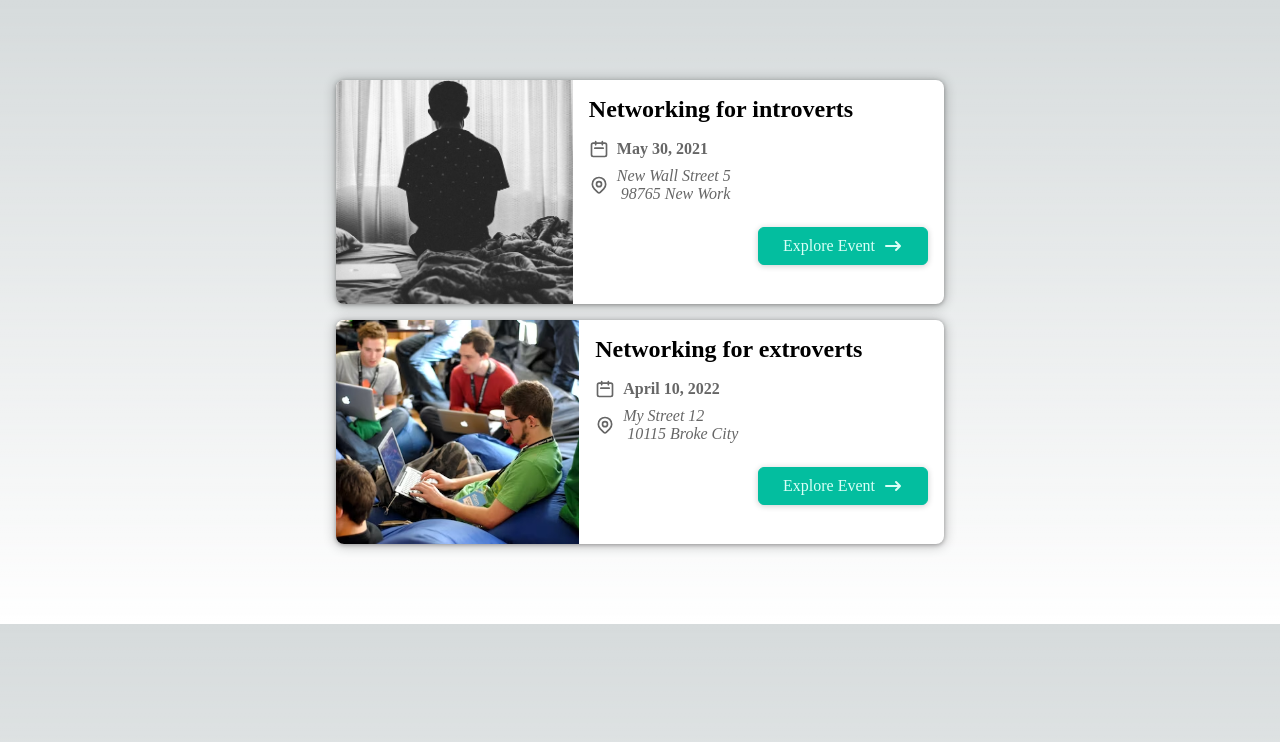
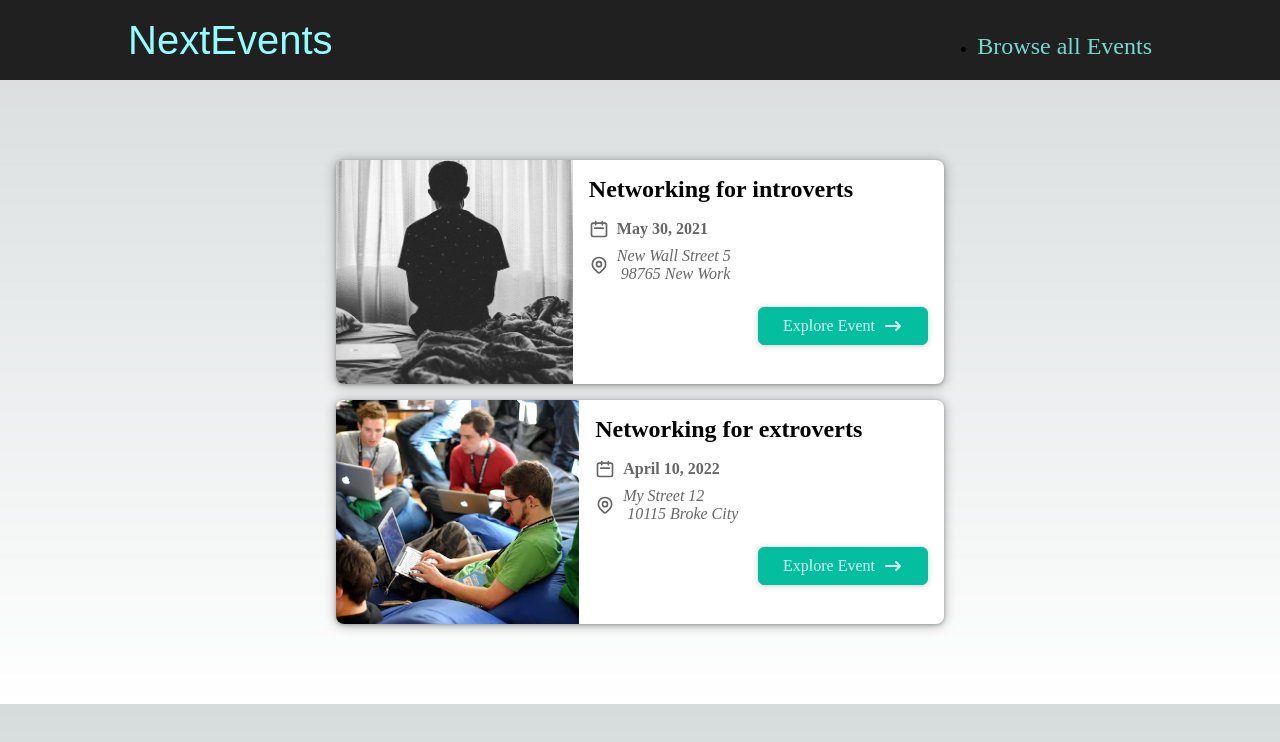
Before and after one commit to Sheilakobue/SHEKOB881_bcl2302_jse2308_SheilaKobue_FSJ2, a Next.js app: page / in a window 1280 px wide. Shown: the top 742 px of the page. Built offline with nearby package versions, Linux system fonts and the light colour scheme.

Commit message:
updated app.js

```diff
--- a/components/layout/layout.js
+++ b/components/layout/layout.js
@@ -1,10 +1,11 @@
 import React from 'react'
 import { Fragment } from 'react'
+import MainHeader from './main-header';
 
 export default function Layout(props) {
   return (
     <Fragment>
-      <header></header>
+      <MainHeader/>
       <main>{props.children}</main>
     </Fragment>
   );
--- a/components/layout/main-header.js
+++ b/components/layout/main-header.js
@@ -1,14 +1,15 @@
 import React from 'react'
 import Link from 'next/link';
+import classes from './main-header.module.css'
 
 export default function MainHeader() {
   return (
-    <header className={classes.header}>
+    <header className= {classes.header}>
       <div className = {classes.logo}>
       <Link href='/'>NextEvents</Link>
       </div>
 
-      <nav>
+      <nav className={classes.navigation}>
         <ul>
             <li>
                 <Link href='/events'>Browse all Events</Link>
--- a/pages/_app.js
+++ b/pages/_app.js
@@ -1,5 +1,10 @@
 import '@/styles/globals.css'
+import Layout from '@/components/layout/layout';
 
 export default function App({ Component, pageProps }) {
-  return <Component {...pageProps} />
+  return (
+    <Layout>
+      <Component {...pageProps} />
+    </Layout>
+  );
 }
```
